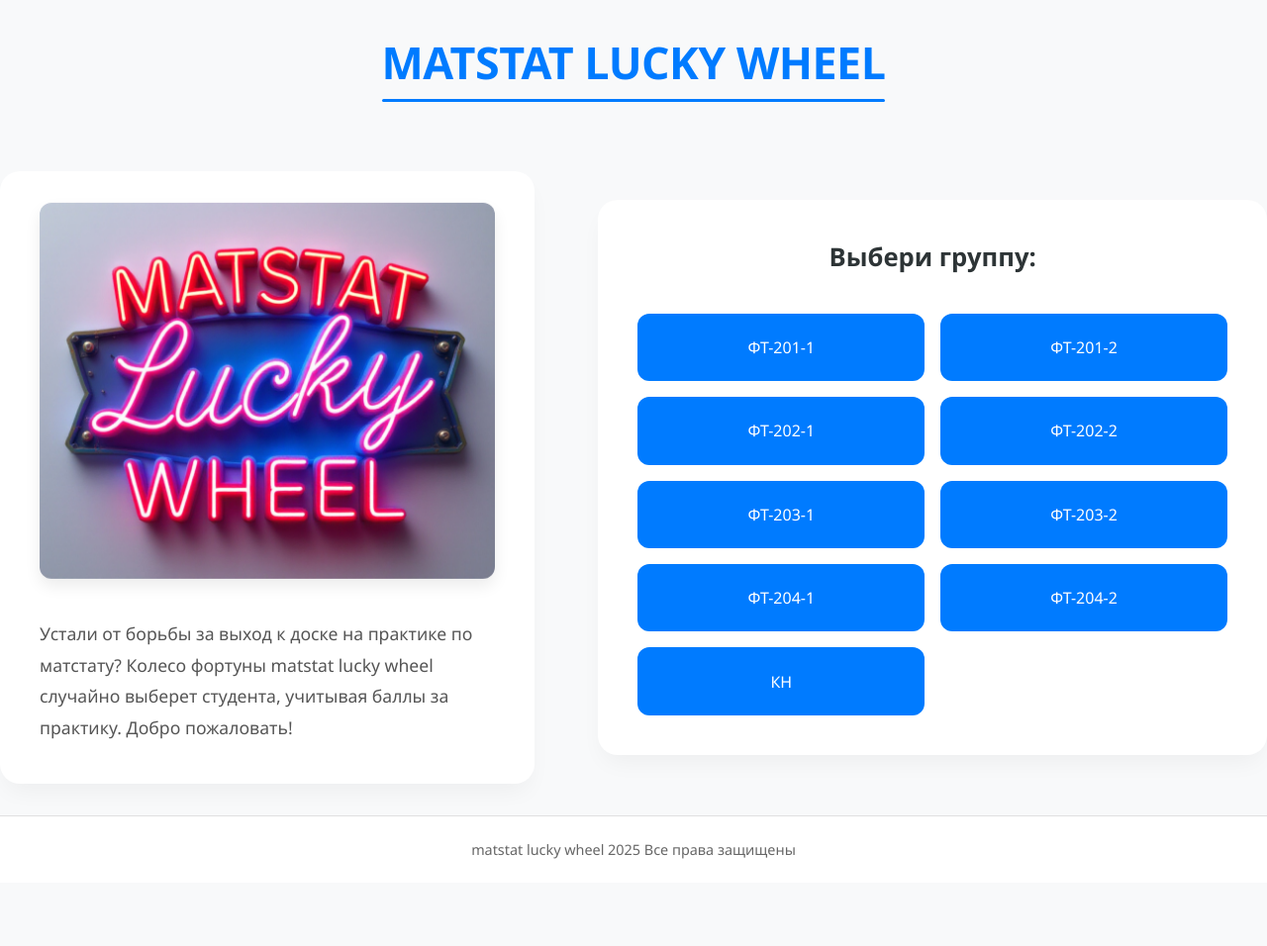
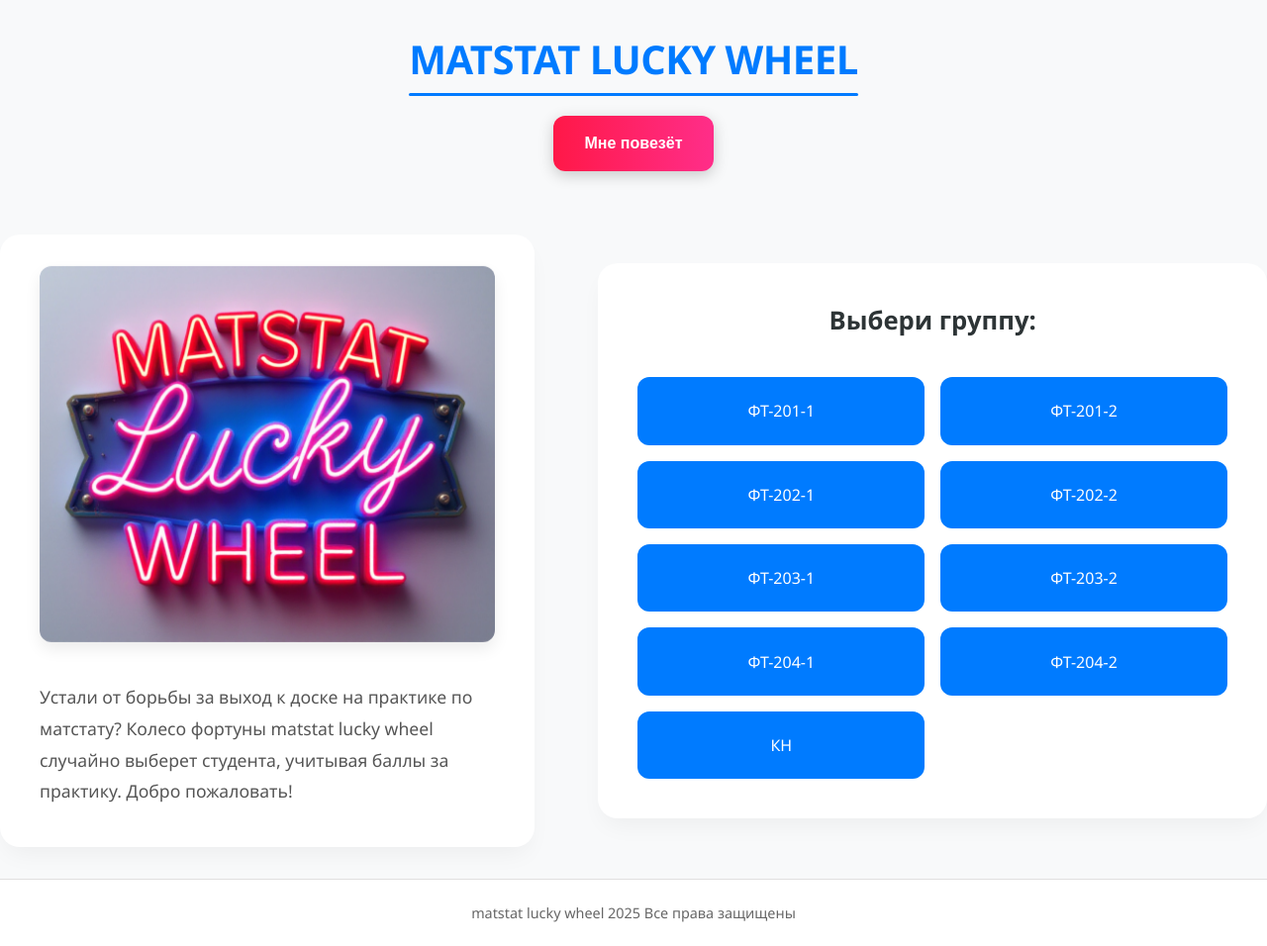
Before and after one commit to VladimirApter/matstat_lucky_wheel, a Flask app: page / in a window 1280 px wide. Shown: the whole page at 99% size. Before the commit the page ends 868 px from the top, so only its background shows below. Run offline with Flask 3, Linux system fonts and the light colour scheme; parts of the project's set-up code (start-up, migrations or seed data) failed here and were passed over.

Commit message:
Only bug fixes, nothing interesting

```diff
--- a/main.py
+++ b/main.py
@@ -1,5 +1,7 @@
 import pandas as pd
-from flask import Flask, render_template, abort
+from flask import Flask, render_template, abort, jsonify
+import threading
+from livereload import Server
 
 app = Flask(__name__, static_folder='static', static_url_path='/static')
 app.secret_key = 'your_secret_key_here'
@@ -100,6 +102,90 @@
 def main_page():
     return render_template('main.html')
 
+MESSAGES = [
+    """
+    <h3>🧠 Беседа мегамозгов</h3>
+    <div class="chat-log">
+        <div><strong>#Ховрычев:</strong> Где мой любимый коричневый маркер?</div>
+        <div><strong>#Мизурова:</strong> Для контекста, Андрей на первой паре взял коричневый маркер и стал смеяться</div>
+        <div><strong>#Ховрычев:</strong> Ну а что, я еще никогда не видел коричневых</div>
+        <div><strong>#Мизурова:</strong> А маркеры?</div>
+    </div>
+    """,
+
+    """
+    <h3>📚 Теоретические размышления</h3>
+    <div class="chat-log">
+        <div><strong>С:</strong> А что значит вот эта вот запись в скобочках в теории?</div>
+        <div><strong>#Ховрычев:</strong> Так, это я писал. А зачем я это написал?</div>
+    </div>
+    """,
+
+    """
+    <h3>📊 Статистика по-ховрычевски</h3>
+    <div class="chat-log">
+        <div><strong>#Ховрычев:</strong> Эта статистика строится вот так</div>
+        <div><strong>С:</strong> А почему так?</div>
+        <div><strong>#Ховрычев:</strong> Это хороший вопрос. Можете дома разобраться и мне потом объяснить</div>
+    </div>
+    """,
+
+    """
+    <h3>🤖 Советы будущего</h3>
+    <div class="chat-log">
+        <div>Могли бы уже давно в ChatGPT забить. Сидят тут что-то, думают</div>
+    </div>
+    """,
+
+    """
+    <h3>🧠 Сложная задачка</h3>
+    <div class="chat-log">
+        <div>Это задачка сложная для понимания, поэтому посмотрите ее еще раз дома...</div>
+        <div><em>*Начинает смеяться*</em></div>
+    </div>
+    """,
+
+    """
+    <h3>🧠 Память студента</h3>
+    <div class="chat-log">
+        <div>Классно, что ты это помнишь. Хотя вообще-то все должны это помнить</div>
+    </div>
+    """,
+
+    """
+    <h3>🌙 Ночь, спиннер и математика</h3>
+    <div class="chat-log">
+        <div><strong>А:</strong> Я не спал всю ночь и читал интересные факты, связанные с математикой. Вы знали, что человек гомеоморфен спиннеру?</div>
+    </div>
+    """,
+
+    """
+    <h3>🧑‍🏫 Сам себе объяснил</h3>
+    <div class="chat-log">
+        <div><strong>#Ховрычев:</strong> Не ну я считаю что я для себя прямо хорошо объяснил</div>
+        <div><strong>С:</strong> Ну главное что ты понял</div>
+    </div>
+    """,
+]
+
+
+# Shared index with a lock for thread safety
+message_index = {'value': 0}
+lock = threading.Lock()
+
+@app.route("/next-message")
+def next_message():
+    with lock:
+        index = message_index['value']
+        message = MESSAGES[index]
+        # Update for next request (loop back to 0)
+        message_index['value'] = (index + 1) % len(MESSAGES)
+    return jsonify({"message": message})
+
 
 if __name__ == '__main__':
-    app.run(host='0.0.0.0', port=5000)
+    # app.run(host='0.0.0.0', port=5000)
+    server = Server(app.wsgi_app)
+    server.watch('static/')
+    server.watch('templates/')
+    server.serve()
--- a/static/css/mainPage.css
+++ b/static/css/mainPage.css
@@ -28,10 +28,21 @@
   align-items: center;
 }
 
+.centered h1 {
+  margin-bottom: 30px;
+  font-size: 2.5em;
+}
+
+.centered {
+  display: flex;
+  flex-direction: column;
+  justify-content: center;
+  align-items: center;
+  text-align: center;
+}
+
 header {
   grid-column: 1 / -1;
-  text-align: center;
-  margin-bottom: 1rem;
   position: relative;
 }
 
--- /dev/null
+++ b/static/css/popup.css
@@ -0,0 +1,60 @@
+#popup-container {
+    position: fixed;
+    bottom: 20px;
+    right: 20px;
+    display: flex;
+    flex-direction: column-reverse;
+    gap: 10px;
+    z-index: 9999;
+}
+
+.popup {
+    background-color: #fff;
+    color: #333;
+    padding: 15px 20px;
+    border-radius: 10px;
+    border: blue 2px solid;
+    box-shadow: 0 4px 8px rgba(0, 0, 0, 0.2);
+    max-width: 500px;
+    position: relative;
+}
+
+.popup.show {
+    animation: slideIn 0.6s ease forwards;
+    transform: translateY(20px);
+    transition: opacity 0.6s ease, transform 0.5s ease;
+}
+
+.popup.hide {
+    animation: slideOut 1.0s ease forwards;
+    transform: translateY(0);
+    transition: opacity 1s ease, transform 1s ease;
+}
+
+
+.popup .close-btn {
+    position: absolute;
+    top: 5px;
+    right: 8px;
+    font-size: 16px;
+    color: #888;
+    cursor: pointer;
+}
+
+.popup .close-btn:hover {
+    color: #000;
+}
+
+@keyframes slideIn {
+    to {
+        opacity: 1;
+        transform: translateY(0);
+    }
+}
+
+@keyframes slideOut {
+    to {
+        opacity: 0;
+        transform: translateY(0);
+    }
+}
--- /dev/null
+++ b/static/css/rainbowButton.css
@@ -0,0 +1,40 @@
+.rainbow-button {
+    padding: 1.2rem 2rem;
+    font-size: 1rem;
+    font-weight: bold;
+    color: white;
+    border: none;
+    border-radius: 12px;
+    cursor: pointer;
+    background: linear-gradient(
+            270deg,
+            #ff0000,
+            #ff9900,
+            #33cc33,
+            #3399ff,
+            #9933ff,
+            #ff3399,
+            #ff0000
+    );
+    background-size: 1400% 1400%;
+    animation: rainbowShift 8s ease infinite;
+    box-shadow: 0 4px 15px rgba(0, 0, 0, 0.2);
+    transition: transform 0.3s ease;
+}
+
+.rainbow-button:hover {
+    transform: scale(1.05);
+    box-shadow: 0 6px 20px rgba(0, 0, 0, 0.3);
+}
+
+@keyframes rainbowShift {
+    0% {
+        background-position: 0% 50%;
+    }
+    50% {
+        background-position: 100% 50%;
+    }
+    100% {
+        background-position: 0% 50%;
+    }
+}
--- a/static/js/filters.js
+++ /dev/null
@@ -1,6 +0,0 @@
-export function filterStudents(students) {
-  return students.filter(student => {
-    const checkbox = document.getElementById(`student-checkbox-${student.name}`);
-    return !checkbox || !checkbox.checked;
-  });
-}
--- a/static/js/wheel.js
+++ b/static/js/wheel.js
@@ -16,7 +16,8 @@
       st_name = st_name.slice(0, 20) + "..."
     }
     const segment = {
-      name: st_name,
+      show_name: st_name,
+      name: student.name,
       probability: student.probability,
       startAngle: currentAngle,
       endAngle: currentAngle + angle,
@@ -50,7 +51,7 @@
       ctx.font = "16px Arial";
       ctx.textAlign = "center";
       ctx.textBaseline = "middle";
-      ctx.fillText(segment.name, 0, 0);
+      ctx.fillText(segment.show_name, 0, 0);
       ctx.restore();
     });
     ctx.restore();
--- a/templates/main.html
+++ b/templates/main.html
@@ -3,13 +3,19 @@
 <head>
   <meta charset="UTF-8">
   <title>MatStat Lucky Wheel</title>
-  <link rel="stylesheet" href="{{ url_for('static', filename='css/mainPage.css') }}">
+  <link rel="stylesheet" href="../static/css/mainPage.css">
+  <link rel="stylesheet" href="../static/css/popup.css">
+  <link rel="stylesheet" href="../static/css/buttons.css">
+  <link rel="stylesheet" href="../static/css/rainbowButton.css">
   <link href="https://fonts.googleapis.com/css2?family=Orbitron&display=swap" rel="stylesheet">
 </head>
 <body>
   <div class="container">
     <header>
-      <h1>MATSTAT LUCKY WHEEL</h1>
+      <div class="centered">
+        <h1>MATSTAT LUCKY WHEEL</h1>
+        <button id="popup-btn" class="rainbow-button">Мне повезёт</button>
+      </div>
     </header>
     <section class="intro">
       <div class="intro-image"></div>
@@ -32,8 +38,11 @@
       </ul>
     </section>
   </div>
+  <div id="popup-container">
+  </div>
   <footer>
     <p>matstat lucky wheel 2025 Все права защищены</p>
   </footer>
+  <script src="/static/js/quotes.js"></script>
 </body>
 </html>
```
Also changed, not shown: static/js/quotes.js (added, +50 -0 lines), static/js/table.js (+4 -4 lines), 1 other file.
